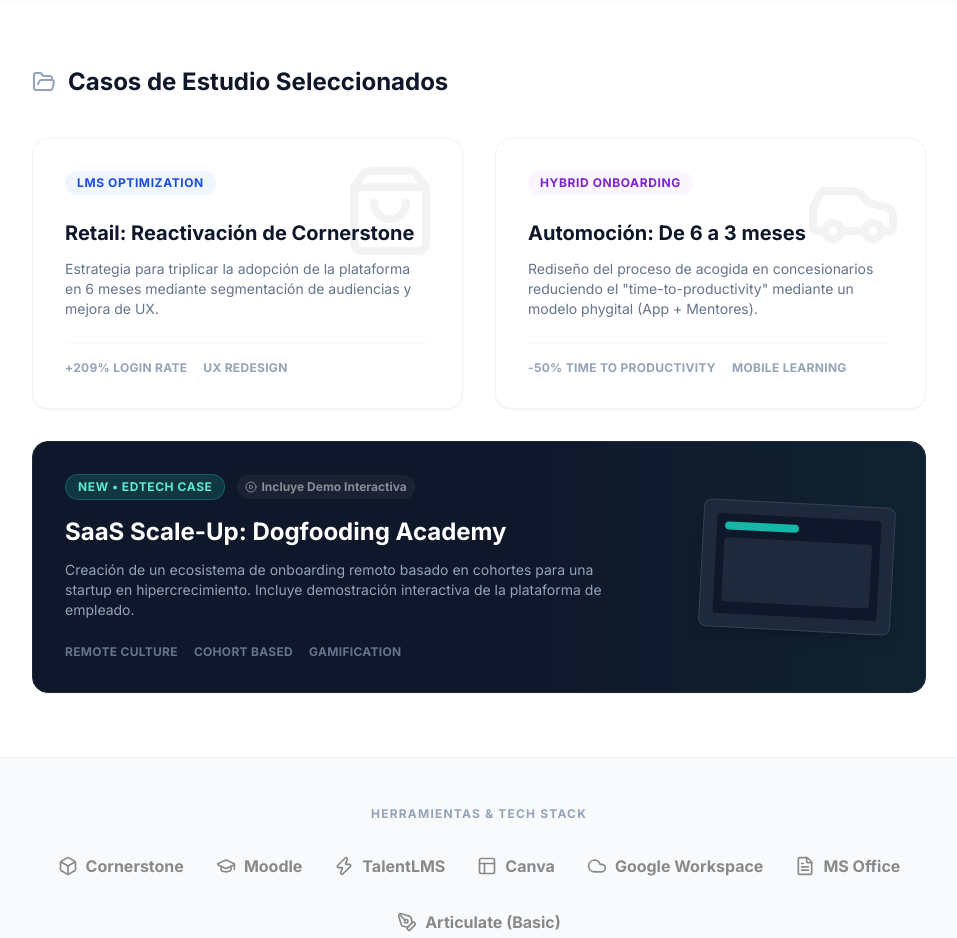
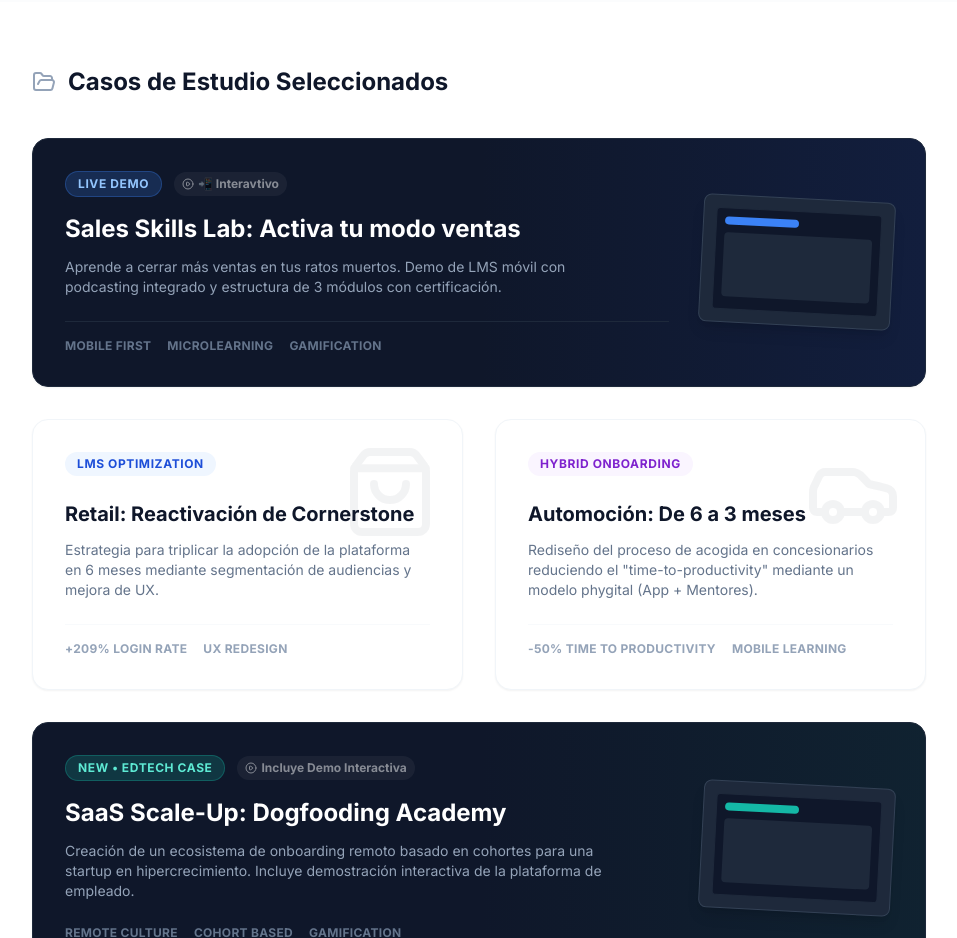
Before and after one commit to acanases/portfolio-learning-ops, a plain HTML site: page index.html in a window 1280 px wide. Shown: the part 1139-2077 px from the top of the page, without its empty margins (161-1118 px from the left). Drawn offline with nearby package versions, Linux system fonts and the light colour scheme.

Commit message:
Update index.html

```diff
--- a/index.html
+++ b/index.html
@@ -56,11 +56,11 @@
 
         <!-- ABOUT ME SECTION -->
         <section class="px-8 py-16 md:px-16 grid md:grid-cols-12 gap-12 bg-slate-50/50">
+            <!-- Columna Izquierda: Idiomas -->
             <div class="md:col-span-4">
                 <h2 class="text-sm font-bold text-slate-400 uppercase tracking-widest mb-4">Sobre mí</h2>
                 <div class="w-12 h-1 bg-blue-600 rounded-full mb-6"></div>
 
-                <!-- Idiomas -->
                 <div class="bg-white p-4 rounded-lg border border-slate-100 shadow-sm">
                     <h3 class="text-xs font-bold text-slate-900 uppercase mb-3">Idiomas</h3>
                     <div class="space-y-2 text-sm">
@@ -76,6 +76,7 @@
                 </div>
             </div>
 
+            <!-- Columna Derecha: Bio -->
             <div class="md:col-span-8 space-y-6 text-slate-600 leading-relaxed">
                 <p class="font-medium text-slate-800 text-lg">
                     Cuento con más de 10 años de experiencia orquestando proyectos formativos, enfocándome recientemente en la digitalización y administración de LMS (Cornerstone, Moodle, TalentLMS).
@@ -106,7 +107,41 @@
 
             <div class="grid md:grid-cols-2 gap-8">
 
-                <!-- PROYECTO 1: RETAIL -->
+                <!-- 1. SALES SKILLS LAB (ENLACE CORREGIDO AQUÍ) -->
+                <a href="lms-ventas/index.html" class="group block md:col-span-2 bg-slate-900 rounded-2xl p-8 border border-slate-800 shadow-sm hover:shadow-xl transition-all duration-300 card-hover relative overflow-hidden">
+                    <!-- Decoración de fondo -->
+                    <div class="absolute right-0 top-0 h-full w-1/2 bg-gradient-to-l from-blue-900/20 to-transparent"></div>
+
+                    <div class="relative z-10 flex flex-col md:flex-row gap-8 items-start md:items-center">
+                        <div class="flex-1">
+                            <div class="flex items-center gap-3 mb-4">
+                                <span class="bg-blue-500/20 text-blue-300 text-xs font-bold px-3 py-1 rounded-full uppercase tracking-wider border border-blue-500/30">Live Demo</span>
+                                <span class="flex items-center gap-1 text-xs font-bold text-white bg-white/10 px-2 py-1 rounded-full animate-pulse">
+                                    <i data-lucide="play-circle" class="w-3 h-3"></i> 📲 Interavtivo
+                                </span>
+                            </div>
+                            <h3 class="text-2xl font-bold text-white mb-3 group-hover:text-blue-400 transition-colors">Sales Skills Lab: Activa tu modo ventas</h3>
+                            <p class="text-slate-400 text-sm mb-6 max-w-xl">
+                                Aprende a cerrar más ventas en tus ratos muertos. Demo de LMS móvil con podcasting integrado y estructura de 3 módulos con certificación.
+                            </p>
+                            <div class="flex gap-4 text-xs text-slate-500 font-bold uppercase tracking-wide border-t border-slate-800 pt-4">
+                                <span>Mobile First</span>
+                                <span>Microlearning</span>
+                                <span>Gamification</span>
+                            </div>
+                        </div>
+
+                        <!-- Mini Preview Visual -->
+                        <div class="hidden md:block w-48 h-32 bg-slate-800 rounded-lg border border-slate-700 shadow-lg p-3 rotate-3 group-hover:rotate-0 transition-transform duration-500">
+                            <div class="w-full h-full bg-slate-900 rounded border border-slate-800 flex flex-col gap-2 p-2">
+                                <div class="w-1/2 h-2 bg-blue-500 rounded-full"></div>
+                                <div class="w-full h-16 bg-slate-800 rounded"></div>
+                            </div>
+                        </div>
+                    </div>
+                </a>
+
+                <!-- 2. RETAIL -->
                 <a href="retail.html" class="group block bg-white rounded-2xl p-8 border border-slate-100 shadow-sm hover:shadow-lg transition-all duration-300 card-hover relative overflow-hidden">
                     <div class="absolute top-0 right-0 p-6 opacity-5 group-hover:opacity-10 transition-opacity">
                         <i data-lucide="shopping-bag" class="w-24 h-24"></i>
@@ -124,7 +159,7 @@
                     </div>
                 </a>
 
-                <!-- PROYECTO 2: AUTOMOCIÓN -->
+                <!-- 3. AUTOMOCIÓN -->
                 <a href="onboarding.html" class="group block bg-white rounded-2xl p-8 border border-slate-100 shadow-sm hover:shadow-lg transition-all duration-300 card-hover relative overflow-hidden">
                     <div class="absolute top-0 right-0 p-6 opacity-5 group-hover:opacity-10 transition-opacity">
                         <i data-lucide="car" class="w-24 h-24"></i>
@@ -142,7 +177,7 @@
                     </div>
                 </a>
 
-                <!-- PROYECTO 3: SAAS / EDTECH -->
+                <!-- 4. SAAS / EDTECH -->
                 <a href="edtech.html" class="group block bg-slate-900 rounded-2xl p-8 border border-slate-800 shadow-sm hover:shadow-xl transition-all duration-300 card-hover md:col-span-2 relative overflow-hidden">
                     <!-- Decoración de fondo -->
                     <div class="absolute right-0 top-0 h-full w-1/2 bg-gradient-to-l from-teal-900/20 to-transparent"></div>
```
